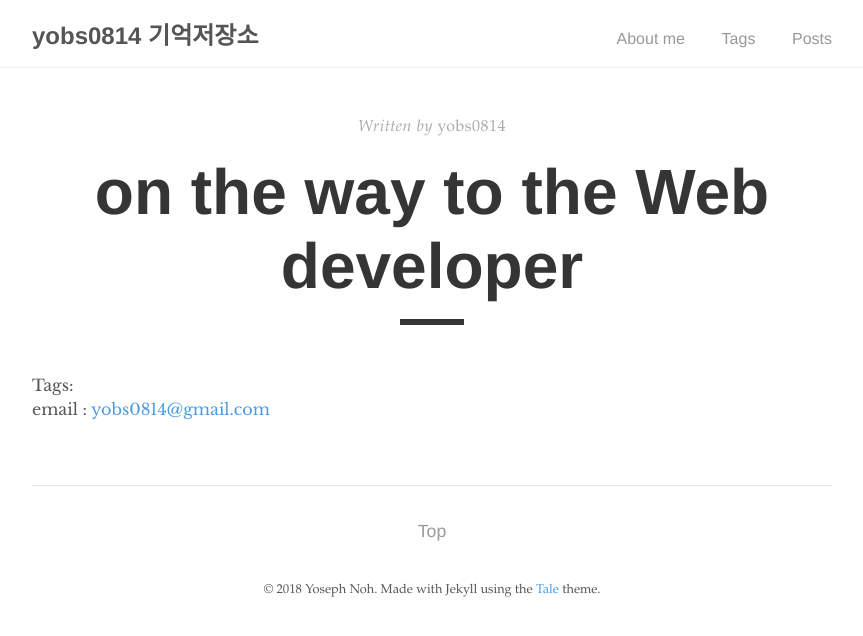
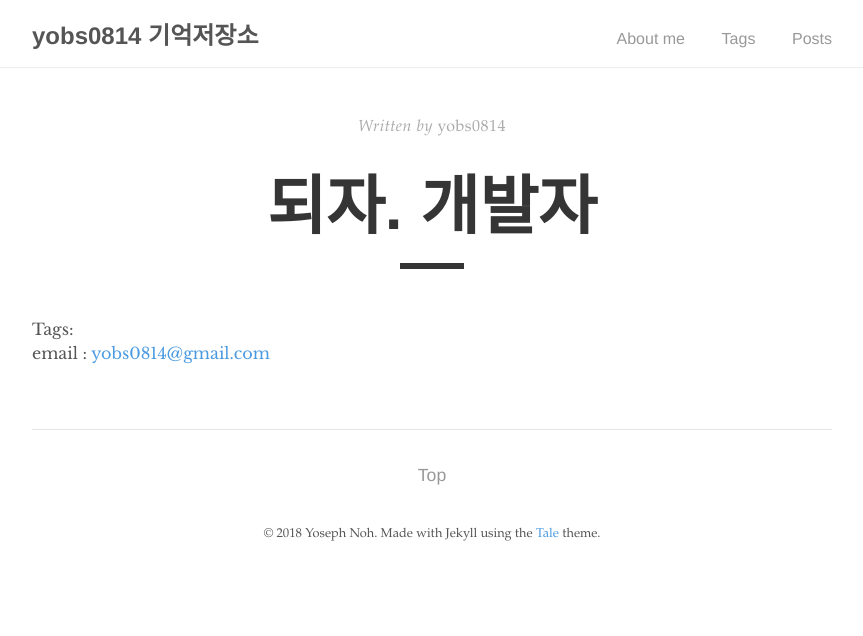
Before and after one commit to yobs0814/yobs0814.github.io, a Jekyll site: the page built from about.md, in a window 1280 px wide. Shown: the top 636 px of the page, without its empty margins (208-1071 px from the left). Built offline with Jekyll 4.4.1, drawn with Linux system fonts in a browser that asks for light colours.

Commit message:
modified search

```diff
--- a/_config.yml
+++ b/_config.yml
@@ -13,6 +13,9 @@ author:
 # Build settings
 markdown:       kramdown
 
+language: 'ko-KR'
+
+
 # Assets
 sass:
   sass_dir:     _sass
--- a/about.md
+++ b/about.md
@@ -1,7 +1,6 @@
 ---
 layout: post
-title: "on the way
-to the Web developer"
+title: " 되자. 개발자"
 author: "yobs0814"
 
 ---
--- /dev/null
+++ b/robots.txt
@@ -0,0 +1,4 @@
+User-agent: *
+Allow: /
+
+Sitemap: https://yobs0814.github.io/sitemap.xml
```
Also changed, not shown: 1 other file.
